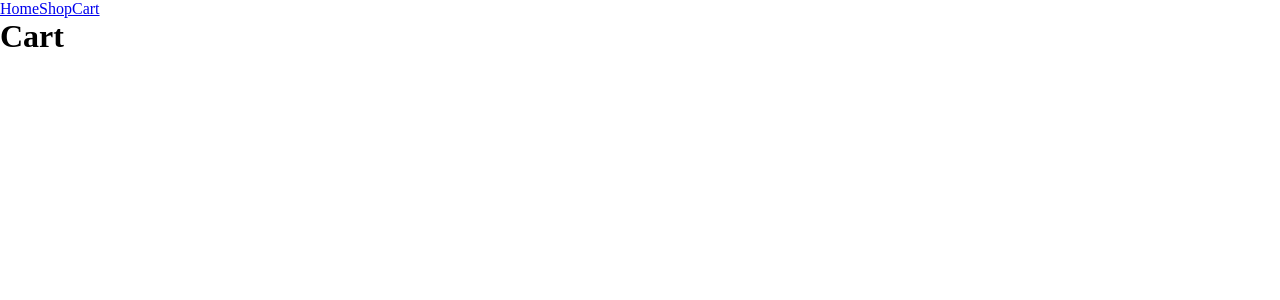
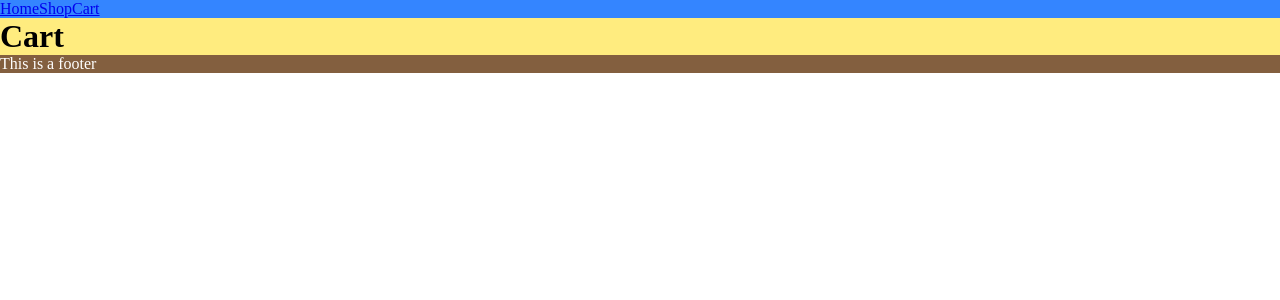
Before and after one commit to miguelruizc/odin-shopping-card, a React (Vite) app: page /cart in a window 1280 px wide. Shown: the top 300 px of the page. Built offline with nearby package versions, Linux system fonts and the light colour scheme.

Commit message:
Add main CSS classes and background colors

```diff
--- a/src/components/App.jsx
+++ b/src/components/App.jsx
@@ -3,6 +3,7 @@ import Home from './Home.jsx';
 import Shop from './Shop.jsx';
 import Cart from './Cart.jsx';
 import Nav from './Nav.jsx';
+import Footer from './Footer.jsx';
 
 function App() {
 	return (
@@ -14,6 +15,7 @@ function App() {
 					<Route path="/shop" element={<Shop />}></Route>
 					<Route path="/cart" element={<Cart />}></Route>
 				</Routes>
+				<Footer />
 			</Router>
 		</div>
 	);
--- a/src/components/Cart.jsx
+++ b/src/components/Cart.jsx
@@ -1,5 +1,9 @@
 const Cart = () => {
-	return <h1>Cart</h1>;
+	return (
+		<div className="content">
+			<h1>Cart</h1>
+		</div>
+	);
 };
 
 export default Cart;
--- /dev/null
+++ b/src/components/Footer.jsx
@@ -0,0 +1,9 @@
+const Footer = () => {
+	return (
+		<div className="footer">
+			<p>This is a footer</p>
+		</div>
+	);
+};
+
+export default Footer;
--- a/src/components/Home.jsx
+++ b/src/components/Home.jsx
@@ -1,5 +1,9 @@
 const Home = () => {
-	return <h1>Home</h1>;
+	return (
+		<div className="content">
+			<h1>Home</h1>
+		</div>
+	);
 };
 
 export default Home;
--- a/src/components/Nav.jsx
+++ b/src/components/Nav.jsx
@@ -2,7 +2,7 @@ import { Link } from 'react-router-dom';
 
 const Nav = () => {
 	return (
-		<div>
+		<div className="nav">
 			<ul>
 				<li>
 					<Link to="/">Home</Link>
--- a/src/components/Shop.jsx
+++ b/src/components/Shop.jsx
@@ -1,5 +1,9 @@
 const Shop = () => {
-	return <h1>Shop</h1>;
+	return (
+		<div className="content">
+			<h1>Shop</h1>
+		</div>
+	);
 };
 
 export default Shop;
--- a/src/index.css
+++ b/src/index.css
@@ -3,3 +3,16 @@
   padding: 0;
   box-sizing: border-box;
 }
+
+.nav {
+  background-color: rgb(52, 133, 255);
+}
+
+.content {
+  background-color: rgb(255, 236, 127);
+}
+
+.footer {
+  background-color: rgb(131, 95, 63);
+  color: white;
+}
```
